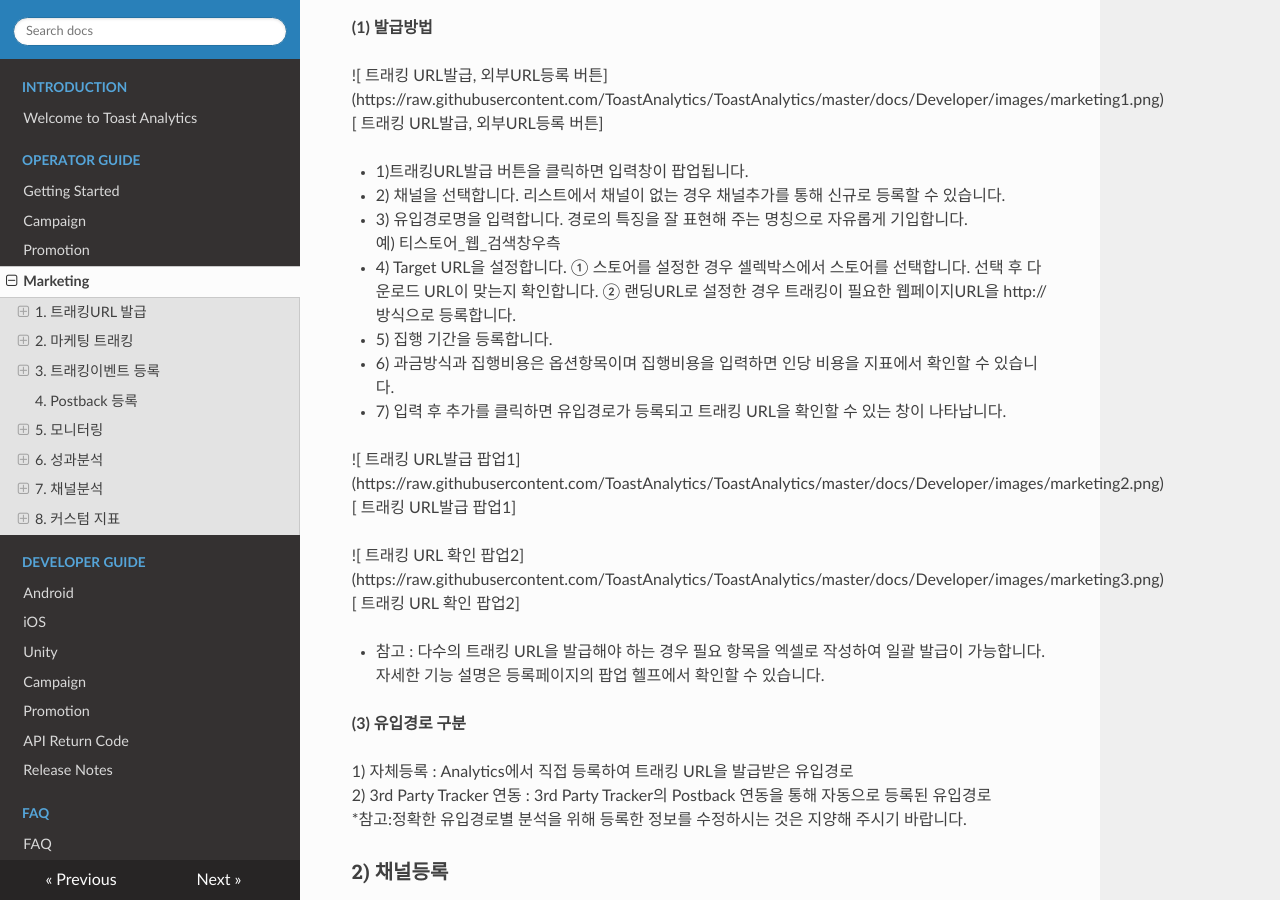
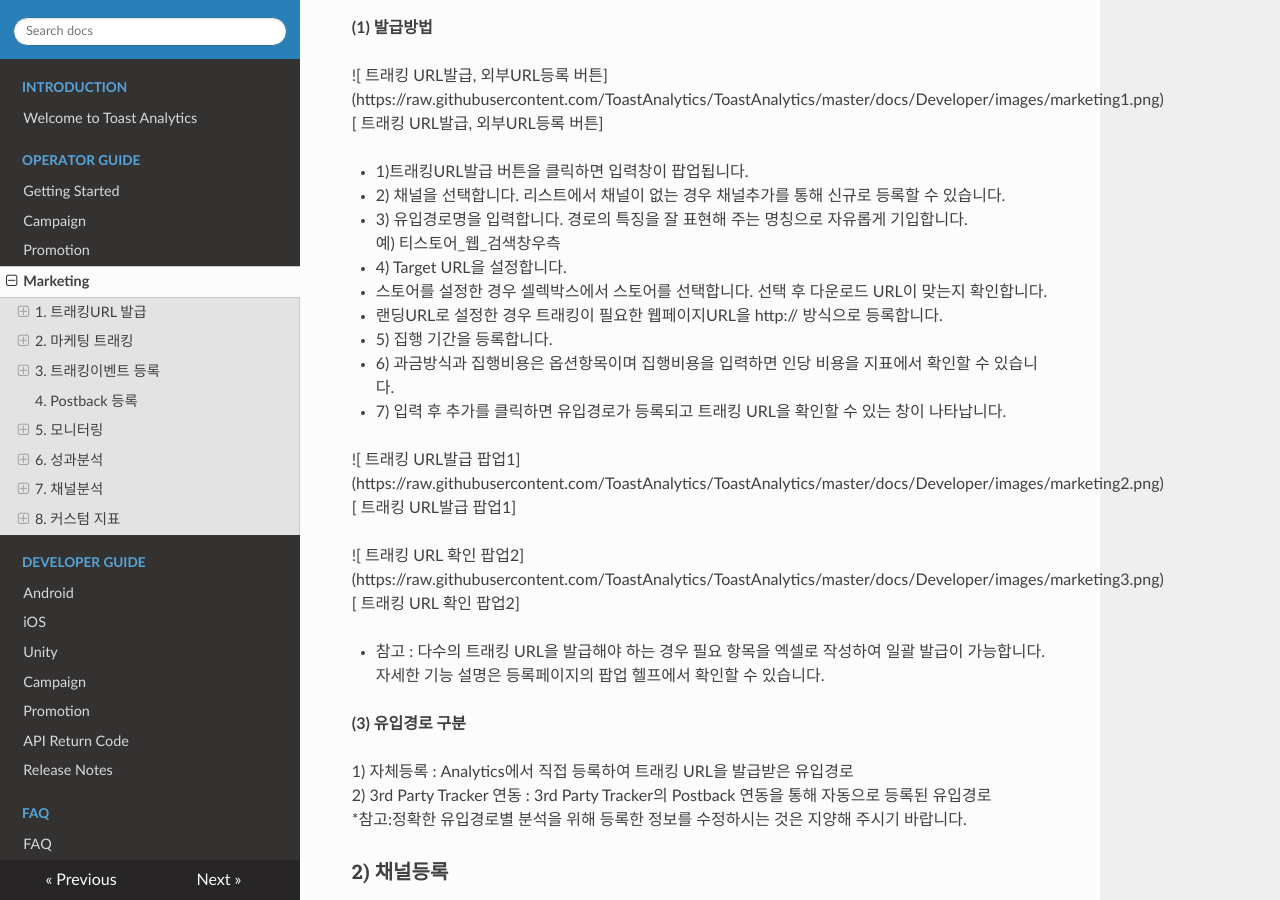
Before and after one commit to ToastAnalytics/ToastAnalytics, an MkDocs documentation site: the page built from docs/Developer/3. marketing Guide.md, in a window 1280 px wide and 900 px high, scrolled down 806 px. Built offline with MkDocs 1.6.1, drawn with Linux system fonts in a browser that asks for light colours; nearby versions of some CDN libraries; old or Windows-style settings are respelled for this version of MkDocs.

```diff
--- a/docs/Developer/3. marketing Guide.md
+++ b/docs/Developer/3. marketing Guide.md
@@ -35,8 +35,8 @@ Toast Analytics에서는 간편하게 트래킹 URL을 발급하여 채널별
 * 3) 유입경로명을 입력합니다. 경로의 특징을 잘 표현해 주는 명칭으로 자유롭게 기입합니다.
    예) 티스토어_웹_검색창우측
 * 4) Target URL을 설정합니다.
-   ① 스토어를 설정한 경우 셀렉박스에서 스토어를 선택합니다. 선택 후 다운로드 URL이 맞는지 확인합니다.
-   ② 랜딩URL로 설정한 경우 트래킹이 필요한 웹페이지URL을 http:// 방식으로 등록합니다.
+   * 스토어를 설정한 경우 셀렉박스에서 스토어를 선택합니다. 선택 후 다운로드 URL이 맞는지 확인합니다.
+   * 랜딩URL로 설정한 경우 트래킹이 필요한 웹페이지URL을 http:// 방식으로 등록합니다.
 * 5) 집행 기간을 등록합니다.
 * 6) 과금방식과 집행비용은 옵션항목이며 집행비용을 입력하면 인당 비용을 지표에서 확인할 수 있습니다.
 * 7) 입력 후 추가를 클릭하면 유입경로가 등록되고 트래킹 URL을 확인할 수 있는 창이 나타납니다.
```
